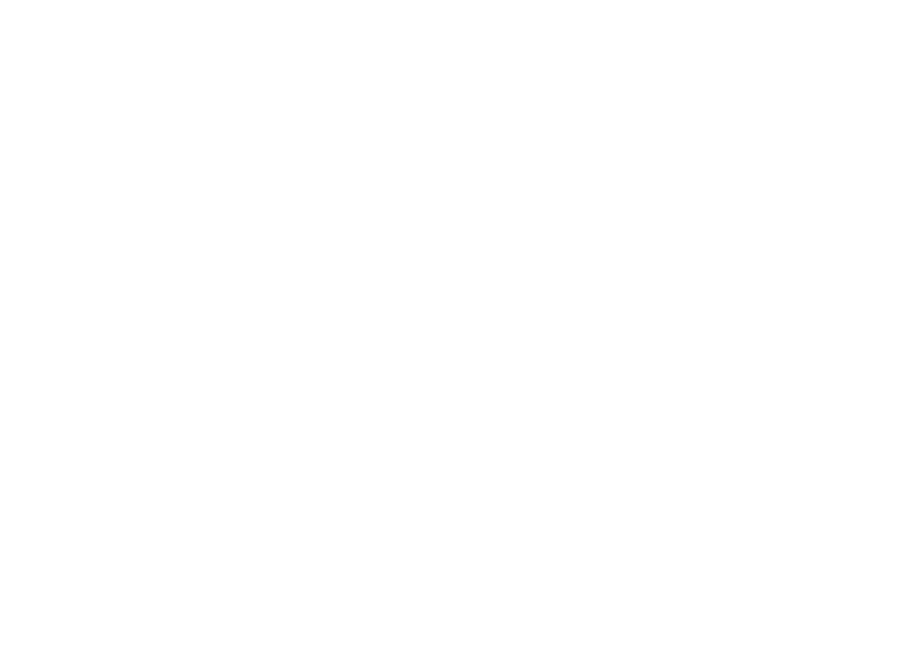
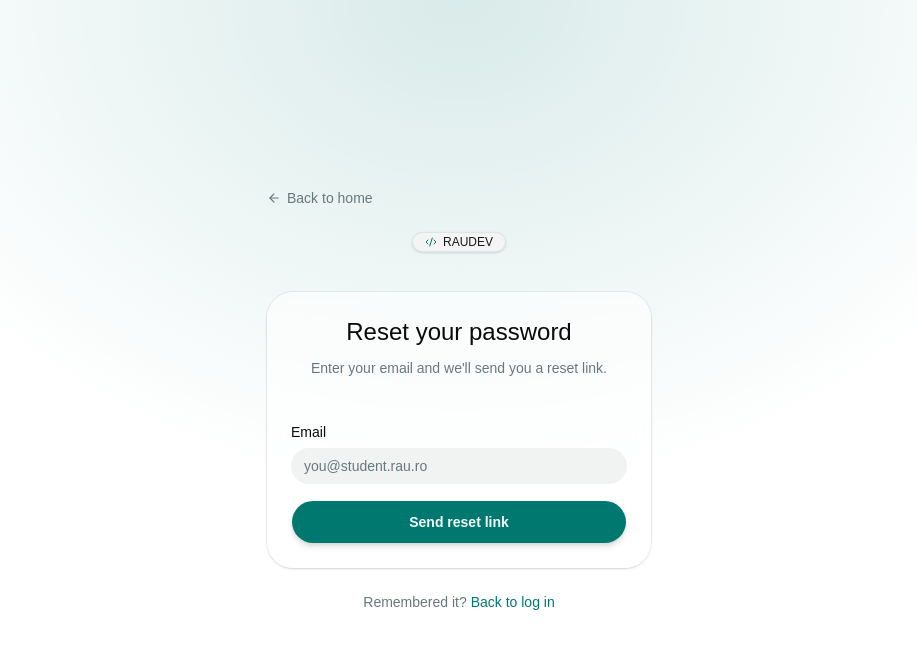
Before and after one commit to floriniulianpopescu/raudevweb, a React (Vite) app in the folder apps/frontend/: page /forgot in a window 1280 px wide. Before the commit this address had no page. Shown: the top 648 px of the page, without its empty margins (181-1098 px from the left). Built offline with nearby package versions, Linux system fonts and the light colour scheme.

Commit message:
commit frontend

```diff
--- a/apps/frontend/src/App.tsx
+++ b/apps/frontend/src/App.tsx
@@ -3,6 +3,8 @@ import FirstPage from "./FirstPage.tsx";
 import HomePage from "./HomePage.tsx";
 import SignupPage from "./SignupPage.tsx";
 import LoginPage from "./LoginPage.tsx";
+import ForgotPage from "./ForgotPage.tsx";
+import ResetPage from "./ResetPage.tsx";
 
 function App() {
 	return (
@@ -13,6 +15,8 @@ function App() {
                 {/*Check if already logged with cookies or stuff like that*/}
                 <Route path="/signup" element={<SignupPage />} />
 				<Route path="/login" element={<LoginPage />} />
+                <Route path="/forgot" element={<ForgotPage />} />
+                <Route path="/reset" element={<ResetPage />} />
 			</Routes>
 		</BrowserRouter>
 	);
--- /dev/null
+++ b/apps/frontend/src/ForgotPage.tsx
@@ -0,0 +1,95 @@
+import { MailCheck } from "lucide-react";
+import { type FormEvent, useState } from "react";
+import { Link } from "react-router-dom";
+
+import AuthLayout from "@/components/auth-layout";
+import { Button } from "@/components/ui/button";
+import { Input } from "@/components/ui/input";
+import { Label } from "@/components/ui/label";
+
+export default function ForgotPasswordPage() {
+	const [email, setEmail] = useState("");
+	const [error, setError] = useState<string | null>(null);
+	const [loading, setLoading] = useState(false);
+	const [sent, setSent] = useState(false);
+
+	async function handleSubmit(e: FormEvent<HTMLFormElement>) {
+		e.preventDefault();
+		setError(null);
+		setLoading(true);
+
+		try {
+			// TODO: replace with your real request, e.g. await requestPasswordReset(email);
+			await new Promise((resolve) => setTimeout(resolve, 600));
+
+			setSent(true);
+		} catch {
+			setError("Something went wrong. Please try again.");
+		} finally {
+			setLoading(false);
+		}
+	}
+
+	return (
+		<AuthLayout
+			title="Reset your password"
+			description="Enter your email and we'll send you a reset link."
+			footer={
+				<>
+					Remembered it?{" "}
+					<Link
+						to="/login"
+						className="font-medium text-primary hover:underline"
+					>
+						Back to log in
+					</Link>
+				</>
+			}
+		>
+			{sent ? (
+				<div className="flex flex-col items-center text-center space-y-3 py-2">
+					<div className="flex h-10 w-10 items-center justify-center rounded-md bg-primary/10 text-primary">
+						<MailCheck className="h-5 w-5" />
+					</div>
+					<p className="text-sm font-semibold">Check your inbox</p>
+					<p className="text-xs sm:text-sm text-muted-foreground leading-relaxed">
+						If an account exists for{" "}
+						<span className="font-medium">{email}</span>, you&apos;ll receive a
+						password reset link shortly.
+					</p>
+				</div>
+			) : (
+				<form onSubmit={handleSubmit} className="space-y-4">
+					<div className="space-y-1.5">
+						<Label htmlFor="email" className="text-xs sm:text-sm">
+							Email
+						</Label>
+						<Input
+							id="email"
+							type="email"
+							autoComplete="email"
+							placeholder="you@student.rau.ro"
+							value={email}
+							onChange={(e) => setEmail(e.target.value)}
+							required
+						/>
+					</div>
+
+					{error && (
+						<p role="alert" className="text-xs sm:text-sm text-destructive">
+							{error}
+						</p>
+					)}
+
+					<Button
+						type="submit"
+						className="w-full h-11 text-sm font-semibold shadow-md transition-transform active:scale-[0.98]"
+						disabled={loading}
+					>
+						{loading ? "Sending..." : "Send reset link"}
+					</Button>
+				</form>
+			)}
+		</AuthLayout>
+	);
+}
--- a/apps/frontend/src/LoginPage.tsx
+++ b/apps/frontend/src/LoginPage.tsx
@@ -63,9 +63,17 @@ export default function LoginPage() {
 				</div>
 
 				<div className="space-y-1.5">
-					<Label htmlFor="password" className="text-xs sm:text-sm">
-						Password
-					</Label>
+					<div className="flex items-center justify-between">
+						<Label htmlFor="password" className="text-xs sm:text-sm">
+							Password
+						</Label>
+						<Link
+							to="/forgot"
+							className="text-xs sm:text-sm font-medium text-primary hover:underline"
+						>
+							Forgot password?
+						</Link>
+					</div>
 					<Input
 						id="password"
 						type="password"
--- /dev/null
+++ b/apps/frontend/src/ResetPage.tsx
@@ -0,0 +1,128 @@
+import { type FormEvent, useState } from "react";
+import { Link, useNavigate, useSearchParams } from "react-router-dom";
+
+import AuthLayout from "@/components/auth-layout";
+import { Button } from "@/components/ui/button";
+import { Input } from "@/components/ui/input";
+import { Label } from "@/components/ui/label";
+
+export default function ResetPasswordPage() {
+	const navigate = useNavigate();
+	// The emailed link looks like /reset-password?token=abc123
+	const [searchParams] = useSearchParams();
+	const token = searchParams.get("token");
+
+	const [password, setPassword] = useState("");
+	const [confirmPassword, setConfirmPassword] = useState("");
+	const [error, setError] = useState<string | null>(null);
+	const [loading, setLoading] = useState(false);
+
+	async function handleSubmit(e: FormEvent<HTMLFormElement>) {
+		e.preventDefault();
+		setError(null);
+
+		if (password.length < 8) {
+			setError("Password must be at least 8 characters.");
+			return;
+		}
+		if (password !== confirmPassword) {
+			setError("Passwords do not match.");
+			return;
+		}
+
+		setLoading(true);
+		try {
+			// TODO: replace with your real call, e.g. await resetPassword({ token, password });
+			await new Promise((resolve) => setTimeout(resolve, 600));
+
+			navigate("/login", { replace: true });
+		} catch {
+			setError("This reset link is invalid or has expired.");
+		} finally {
+			setLoading(false);
+		}
+	}
+
+	if (!token) {
+		return (
+			<AuthLayout
+				title="Invalid reset link"
+				description="This link is missing or has expired."
+				footer={
+					<Link
+						to="/login"
+						className="font-medium text-primary hover:underline"
+					>
+						Back to log in
+					</Link>
+				}
+			>
+				<Button
+					className="w-full h-11 text-sm font-semibold"
+					render={<Link to="/forgot-password" />}
+					nativeButton={false}
+				>
+					Request a new link
+				</Button>
+			</AuthLayout>
+		);
+	}
+
+	return (
+		<AuthLayout
+			title="Choose a new password"
+			description="Enter a new password for your account."
+			footer={
+				<Link to="/login" className="font-medium text-primary hover:underline">
+					Back to log in
+				</Link>
+			}
+		>
+			<form onSubmit={handleSubmit} className="space-y-4">
+				<div className="space-y-1.5">
+					<Label htmlFor="password" className="text-xs sm:text-sm">
+						New password
+					</Label>
+					<Input
+						id="password"
+						type="password"
+						autoComplete="new-password"
+						placeholder="At least 8 characters"
+						value={password}
+						onChange={(e) => setPassword(e.target.value)}
+						required
+					/>
+				</div>
+
+				<div className="space-y-1.5">
+					<Label htmlFor="confirm-password" className="text-xs sm:text-sm">
+						Confirm new password
+					</Label>
+					<Input
+						id="confirm-password"
+						type="password"
+						autoComplete="new-password"
+						placeholder="Repeat your password"
+						value={confirmPassword}
+						onChange={(e) => setConfirmPassword(e.target.value)}
+						required
+					/>
+				</div>
+
+				{error && (
+					<p role="alert" className="text-xs sm:text-sm text-destructive">
+						{error}
+					</p>
+				)}
+
+				<Button
+					type="submit"
+					className="w-full h-11 text-sm font-semibold shadow-md transition-transform active:scale-[0.98]"
+					disabled={loading}
+				>
+					{loading ? "Saving..." : "Reset password"}
+				</Button>
+			</form>
+		</AuthLayout>
+	);
+}
```
